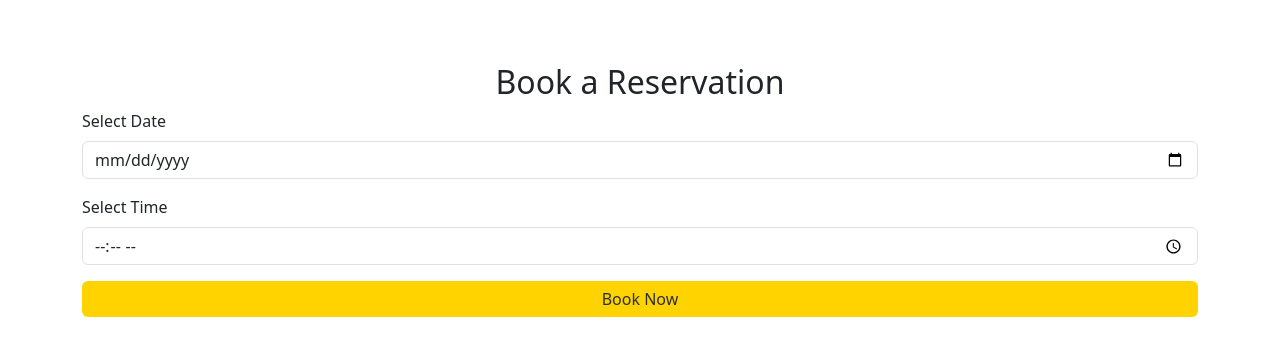
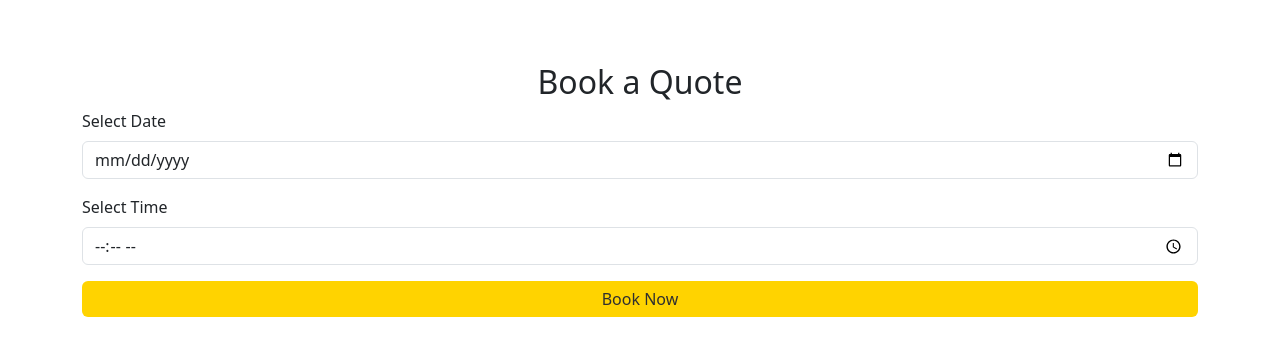
Before and after one commit to Ben-Meredith/lawn, a Flask app: page /reservations in a window 1280 px wide. Shown: the part 56-412 px from the top of the page. Run offline with Flask 3, Linux system fonts and the light colour scheme; a user stored in the database is signed in.

Commit message:
Update reservations.html

```diff
--- a/templates/reservations.html
+++ b/templates/reservations.html
@@ -1,7 +1,7 @@
 {% extends "base.html" %}
 {% block title %}Book a Reservation - LawnCare{% endblock %}
 {% block content %}
-<h2>Book a Reservation</h2>
+<h2>Book a Quote</h2>
 <form method="POST">
     <div class="mb-3">
         <label for="date" class="form-label">Select Date</label>
```
